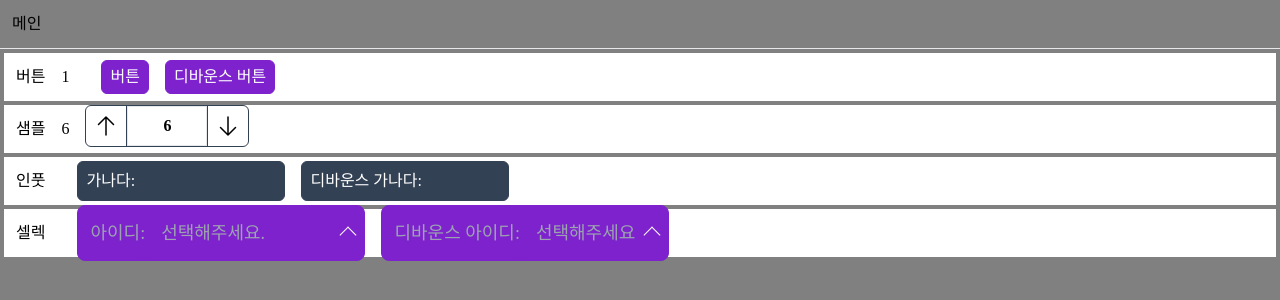
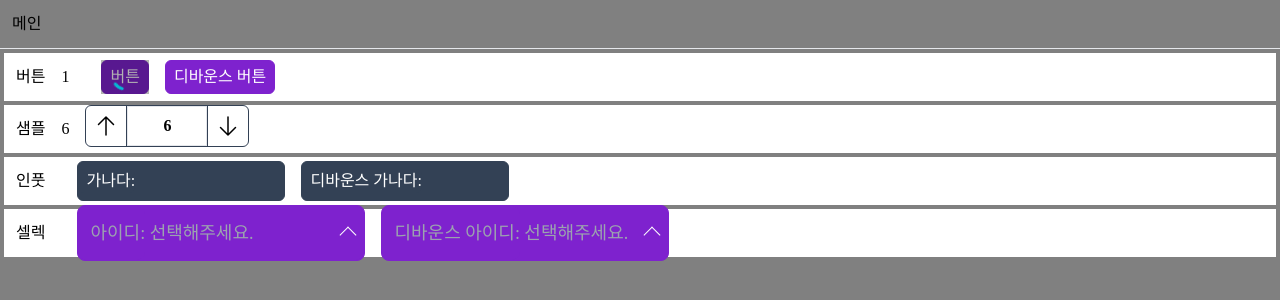
Before and after one commit to uiwwsw/broong, a React (Vite) app: page / in a window 1280 px wide. Both pictures are taken after a click on the button "버튼". Shown: the top 300 px of the page. Built offline with nearby package versions, Linux system fonts and the light colour scheme; a web font is replaced by a local one.

Commit message:
feat: save

```diff
--- a/src/components/Input.tsx
+++ b/src/components/Input.tsx
@@ -8,6 +8,7 @@ import mergeClassName from '#/mergeClassName';
 import useRipple from '#/useRipple';
 interface InputProps extends InputHTMLAttributes<HTMLInputElement>, WithTheme<'inp'> {
   debounce?: number;
+  onSubmit?: (e?: unknown) => void;
 }
 const Input = ({
   componentName,
@@ -17,6 +18,7 @@ const Input = ({
   className,
   type = 'text',
   onChange,
+  onSubmit,
   debounce = 0,
   ...props
 }: InputProps) => {
@@ -33,7 +35,7 @@ const Input = ({
       {/* <label {...holdProps} style={{ clipPath: 'border-box' }}> */}
       <input
         {...props}
-        className="peer"
+        className="peer select-none"
         style={{ textAlign: 'inherit' }}
         onChange={handleChange}
         type={type}
--- /dev/null
+++ b/src/components/Loader.tsx
@@ -0,0 +1,52 @@
+import { MouseEvent, ReactNode, TouchEvent, useEffect, useRef, useState } from 'react';
+import Smooth from './Smooth';
+import Spinner from './Spinner';
+interface UseLoaderProps {
+  children?: ReactNode;
+  loading?: boolean;
+  debounceTime?: number;
+}
+const Loader = ({ children, debounceTime = 500, loading: injectLoading }: UseLoaderProps) => {
+  const isPropsMode = injectLoading !== undefined;
+  const sti = useRef(setTimeout(() => null));
+  const [loading, setLoading] = useState(!!injectLoading);
+  const handleClick = (e: MouseEvent) => {
+    if (loading) return blockEvent(e);
+    if (!isPropsMode) setLoading(true);
+  };
+  const handleStart = (e: MouseEvent | TouchEvent) => {
+    if (loading) return blockEvent(e);
+  };
+  const blockEvent = (e: MouseEvent | TouchEvent) => {
+    e.preventDefault();
+    e.stopPropagation();
+  };
+  useEffect(() => {
+    if (isPropsMode) {
+      setLoading(injectLoading);
+    } else if (loading) {
+      clearTimeout(sti.current);
+      sti.current = setTimeout(() => setLoading(false), debounceTime);
+    }
+  }, [loading, injectLoading]);
+  return (
+    <i
+      className="relative inline-block"
+      onClickCapture={handleClick}
+      onMouseDownCapture={handleStart}
+      onTouchStartCapture={handleStart}
+    >
+      {children}
+
+      <Smooth>
+        {loading && (
+          <i className="absolute inset-0 bg-black bg-opacity-30 transition-colors">
+            <Spinner />
+          </i>
+        )}
+      </Smooth>
+    </i>
+  );
+};
+
+export default Loader;
--- a/src/components/LoadingLayer.tsx
+++ /dev/null
@@ -1,47 +0,0 @@
-import { MouseEvent, TouchEvent, useEffect, useRef, useState } from 'react';
-import Smooth from './Smooth';
-import Spinner from './Spinner';
-import mergeClassName from '#/mergeClassName';
-interface UseLoadingLayerProps {
-  loading?: boolean;
-  debounceTime?: number;
-}
-const LoadingLayer = ({ debounceTime = 500, loading: injectLoading }: UseLoadingLayerProps) => {
-  const isPropsMode = injectLoading !== undefined;
-  const sti = useRef(setTimeout(() => null));
-  const [loading, setLoading] = useState(!!injectLoading);
-  const handleClick = (e: MouseEvent) => {
-    if (loading) return blockEvent(e);
-    setLoading(true);
-  };
-  const blockEvent = (e: MouseEvent | TouchEvent) => {
-    e.preventDefault();
-    e.stopPropagation();
-  };
-  useEffect(() => {
-    if (isPropsMode) {
-      setLoading(injectLoading);
-    } else if (loading) {
-      clearTimeout(sti.current);
-      sti.current = setTimeout(() => setLoading(false), debounceTime);
-    }
-  }, [loading, injectLoading]);
-  return (
-    <span
-      className={mergeClassName(
-        'absolute inset-0',
-        'bg-opacity-30',
-        'transition-colors',
-        isPropsMode && 'pointer-events-none',
-        loading && 'bg-black',
-      )}
-      onClick={handleClick}
-      onMouseDown={blockEvent}
-      onTouchStart={blockEvent}
-    >
-      <Smooth>{loading && <Spinner />}</Smooth>
-    </span>
-  );
-};
-
-export default LoadingLayer;
--- a/src/components/Select.scss
+++ b/src/components/Select.scss
@@ -1,5 +1,8 @@
 .slt {
-  @apply relative box-border inline-flex flex-row-reverse border;
+  @apply relative box-border inline-flex border;
+  &__lbl {
+    @apply absolute h-full;
+  }
   select {
     @apply h-full w-full flex-1 appearance-none rounded-[inherit] bg-transparent outline-none;
   }
@@ -33,7 +36,7 @@
     @apply h-14 w-72 rounded-lg text-lg;
 
     select {
-      @apply p-4 py-1.5 pr-8;
+      @apply p-3 py-1.5 pr-8;
     }
     .slt__caret {
       @apply h-3 w-3;
--- a/src/components/Select.tsx
+++ b/src/components/Select.tsx
@@ -34,6 +34,7 @@ const Select = ({
   const theme = useTheme({ componentName, themeColor, themeSize });
   const { Ripple, ...rippleProps } = useRipple();
   const [value, setValue] = useState(defaultValue);
+  const [open, setOpen] = useState(false);
   const memoOption = useMemo<SelectProps['options']>(
     () => [{ value: '', label: placeholder ?? '', disabled: true }, ...(options ?? [])],
     [options, placeholder],
@@ -45,17 +46,26 @@ const Select = ({
     debounceChange(e);
     e.target.blur();
   };
+  const handleFocus = () => setOpen(true);
+  const handleBlur = () => setOpen(false);
   return (
     <label {...rippleProps} className={mergeClassName(theme, className, isPlaceholder && 'slt--placeholder')}>
-      <select {...props} className="peer" value={value} onChange={handleChange}>
+      <select
+        {...props}
+        className="peer"
+        value={value}
+        onChange={handleChange}
+        onFocus={handleFocus}
+        onBlur={handleBlur}
+      >
         {memoOption?.map((option) => (
           <option key={option.value} disabled={option.disabled} value={option.value}>
-            {option.label}
+            {(open ? '' : children + ': ') + option.label}
           </option>
         ))}
       </select>
       {children ? (
-        <Label componentName="lbl" themeColor={themeColor} themeSize={themeSize}>
+        <Label className="slt__lbl" componentName="lbl" themeColor={themeColor} themeSize={themeSize}>
           {children}
         </Label>
       ) : null}
--- a/src/pages/Main.tsx
+++ b/src/pages/Main.tsx
@@ -6,6 +6,7 @@ import Input from '@/Input';
 import Select from '@/Select';
 import Smooth from '@/Smooth';
 import Loading from '@/LoadingLayer';
+import Loader from '@/Loader';
 const Main = () => {
   const [count1, setCount1] = useState(0);
   const [count2, setCount2] = useState(0);
@@ -20,11 +21,14 @@ const Main = () => {
           <Smooth>{count2 === 9 && <div>dawdawd</div>}</Smooth>
         </dd>
         <dd>
+          <Loader debounceTime={5000}>
             <Button className="btn btn--primary btn--md overflow-hidden" onClick={() => setCount1(count1 + 1)}>
               버튼
             </Button>
+          </Loader>
         </dd>
         <dd>
+          <Loader debounceTime={300} loading={count1 === 3}>
             <Button
               debounce={300}
               className="btn btn--primary btn--md"
@@ -32,8 +36,8 @@ const Main = () => {
               onHold={() => setCount1((prev) => prev + 1)}
             >
               디바운스 버튼
-            <Loading debounceTime={300} />
             </Button>
+          </Loader>
         </dd>
       </dl>
       <dl className="m-1 flex h-12 items-center gap-4 bg-white p-3">
--- a/src/utils/useKeyMatch.ts
+++ b/src/utils/useKeyMatch.ts
@@ -2,15 +2,15 @@ import { KeyboardEvent, useRef } from 'react';
 
 interface UseHoldProps {
   code?: string;
-  onDown: Function;
-  onUp: Function;
+  onDown: Function | false;
+  onUp: Function | false;
 }
 const useKeyMatch = ({ code = 'Enter', onDown, onUp }: UseHoldProps) => {
   const once = useRef(false);
 
   const handleDown = (e: KeyboardEvent) => {
     if (e.code === code) {
-      if (once.current) {
+      if (!onDown || once.current) {
         e.preventDefault();
         e.stopPropagation();
         return;
@@ -21,6 +21,11 @@ const useKeyMatch = ({ code = 'Enter', onDown, onUp }: UseHoldProps) => {
   };
   const handleUp = (e: KeyboardEvent) => {
     if (e.code === code) {
+      if (!onUp) {
+        e.preventDefault();
+        e.stopPropagation();
+        return;
+      }
       once.current = false;
       onUp(e);
     }
```
Lines whose indentation alone changed are shown as unchanged.
